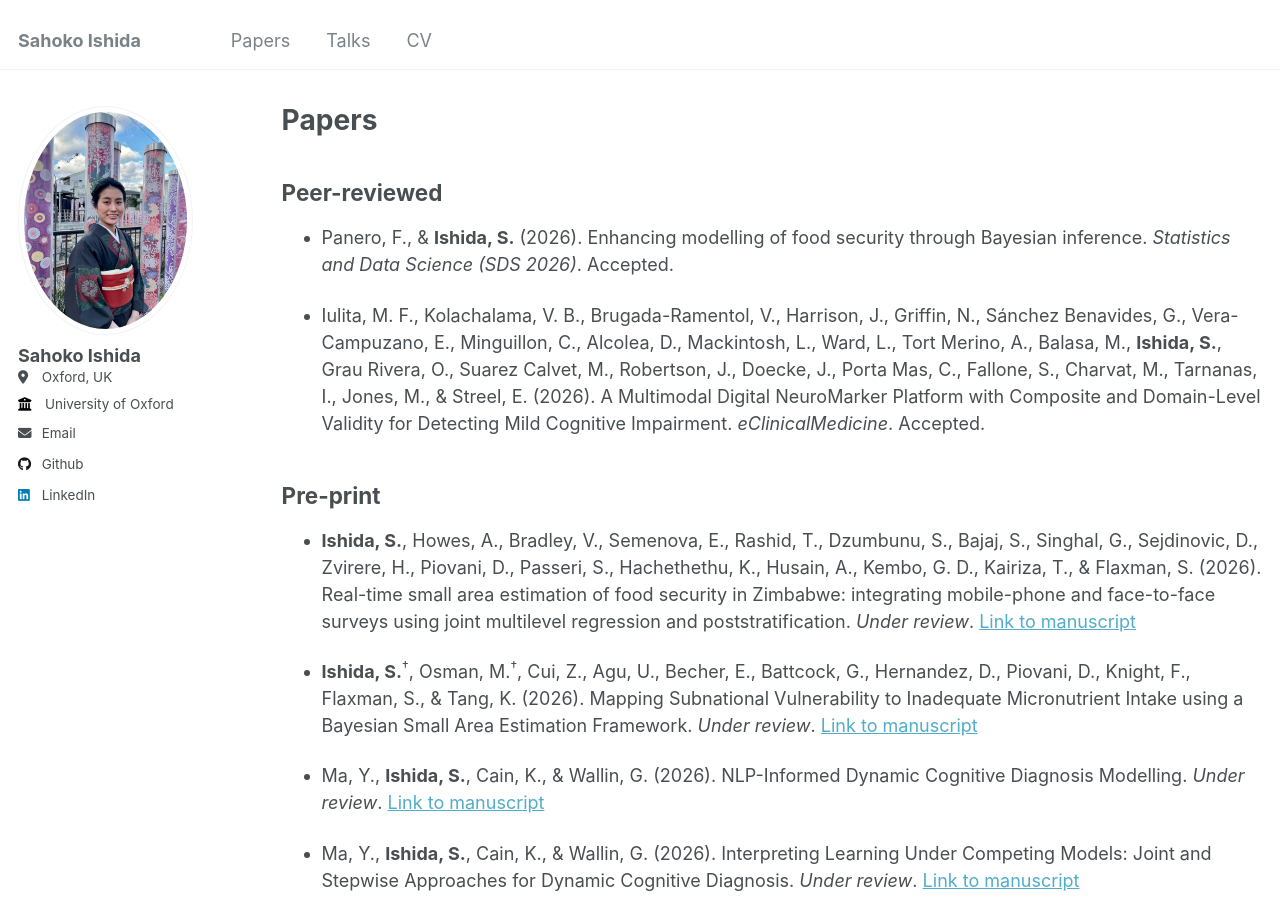
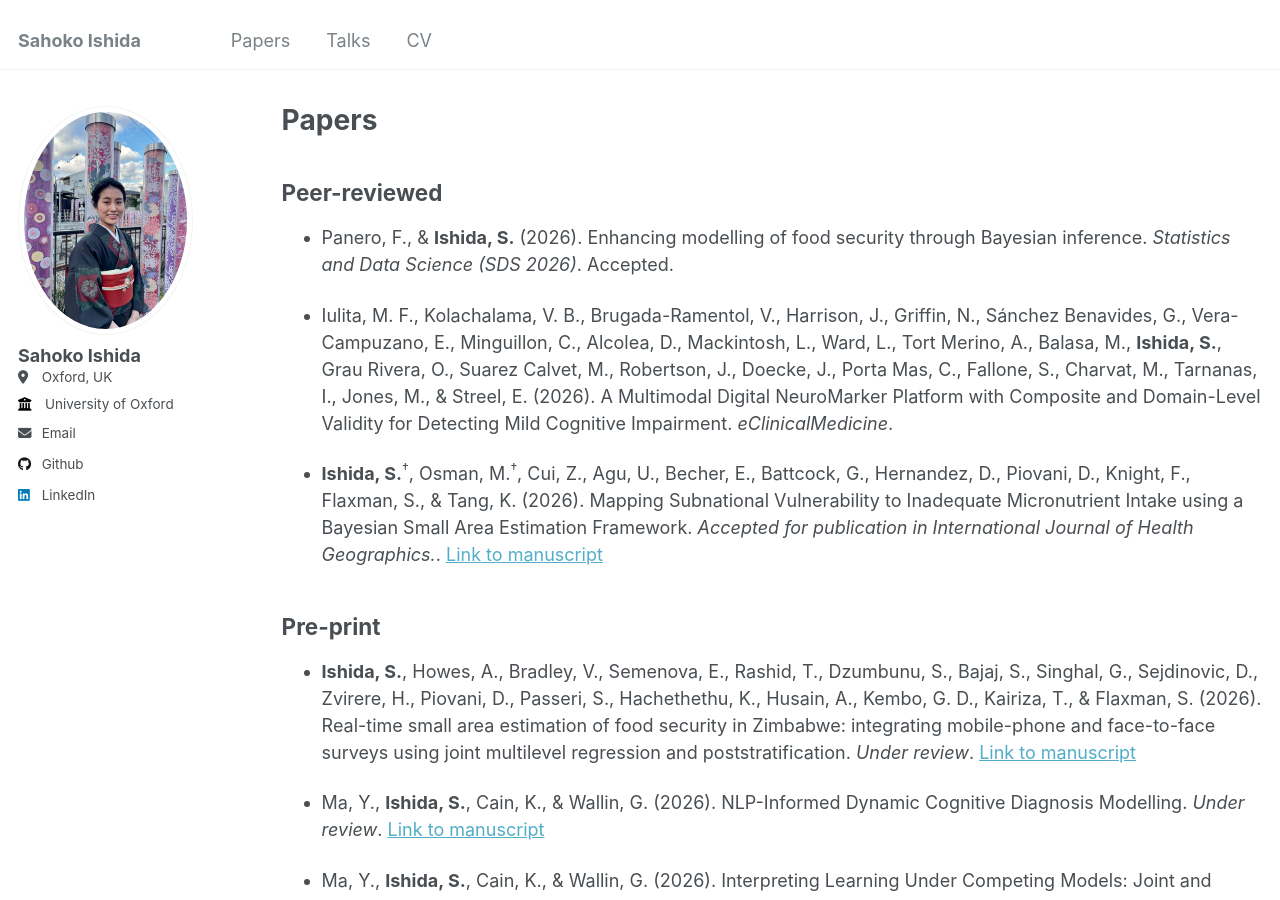
Before and after one commit to sahokoishida/sahokoishida.github.io, a Jekyll site: the page built from _pages/publications.md, in a window 1280 px wide and 900 px high. Built offline with Jekyll 4.4.1, drawn with Linux system fonts in a browser that asks for light colours.

Commit message:
updating publication

```diff
--- a/_pages/publications.md
+++ b/_pages/publications.md
@@ -19,14 +19,13 @@ Peer-reviewed
 ---------
 * Panero, F., & **Ishida, S.** (2026). Enhancing modelling of food security through Bayesian inference. *Statistics and Data Science (SDS 2026)*. Accepted.
 
-* Iulita, M. F., Kolachalama, V. B., Brugada-Ramentol, V., Harrison, J., Griffin, N., Sánchez Benavides, G., Vera-Campuzano, E., Minguillon, C., Alcolea, D., Mackintosh, L., Ward, L., Tort Merino, A., Balasa, M., **Ishida, S.**, Grau Rivera, O., Suarez Calvet, M., Robertson, J., Doecke, J., Porta Mas, C., Fallone, S., Charvat, M., Tarnanas, I., Jones, M., & Streel, E. (2026). A Multimodal Digital NeuroMarker Platform with Composite and Domain-Level Validity for Detecting Mild Cognitive Impairment. *eClinicalMedicine*. Accepted.
+* Iulita, M. F., Kolachalama, V. B., Brugada-Ramentol, V., Harrison, J., Griffin, N., Sánchez Benavides, G., Vera-Campuzano, E., Minguillon, C., Alcolea, D., Mackintosh, L., Ward, L., Tort Merino, A., Balasa, M., **Ishida, S.**, Grau Rivera, O., Suarez Calvet, M., Robertson, J., Doecke, J., Porta Mas, C., Fallone, S., Charvat, M., Tarnanas, I., Jones, M., & Streel, E. (2026). A Multimodal Digital NeuroMarker Platform with Composite and Domain-Level Validity for Detecting Mild Cognitive Impairment. *eClinicalMedicine*.
 
+* **Ishida, S.**<sup>†</sup>, Osman, M.<sup>†</sup>, Cui, Z., Agu, U., Becher, E., Battcock, G., Hernandez, D., Piovani, D., Knight, F., Flaxman, S., & Tang, K. (2026). Mapping Subnational Vulnerability to Inadequate Micronutrient Intake using a Bayesian Small Area Estimation Framework. *Accepted for publication in International Journal of Health Geographics.*. [Link to manuscript](https://arxiv.org/abs/2604.14971)
 
 Pre-print
 ---------
 * **Ishida, S.**, Howes, A., Bradley, V., Semenova, E., Rashid, T., Dzumbunu, S., Bajaj, S., Singhal, G., Sejdinovic, D., Zvirere, H., Piovani, D., Passeri, S., Hachethethu, K., Husain, A., Kembo, G. D., Kairiza, T., & Flaxman, S. (2026). Real-time small area estimation of food security in Zimbabwe: integrating mobile-phone and face-to-face surveys using joint multilevel regression and poststratification. *Under review*. [Link to manuscript](https://arxiv.org/abs/2505.03517)
-
-* **Ishida, S.**<sup>†</sup>, Osman, M.<sup>†</sup>, Cui, Z., Agu, U., Becher, E., Battcock, G., Hernandez, D., Piovani, D., Knight, F., Flaxman, S., & Tang, K. (2026). Mapping Subnational Vulnerability to Inadequate Micronutrient Intake using a Bayesian Small Area Estimation Framework. *Under review*. [Link to manuscript](https://arxiv.org/abs/2604.14971)
 
 * Ma, Y., **Ishida, S.**, Cain, K., & Wallin, G. (2026). NLP-Informed Dynamic Cognitive Diagnosis Modelling. *Under review*. [Link to manuscript](https://arxiv.org/abs/2604.07179)
 
```
